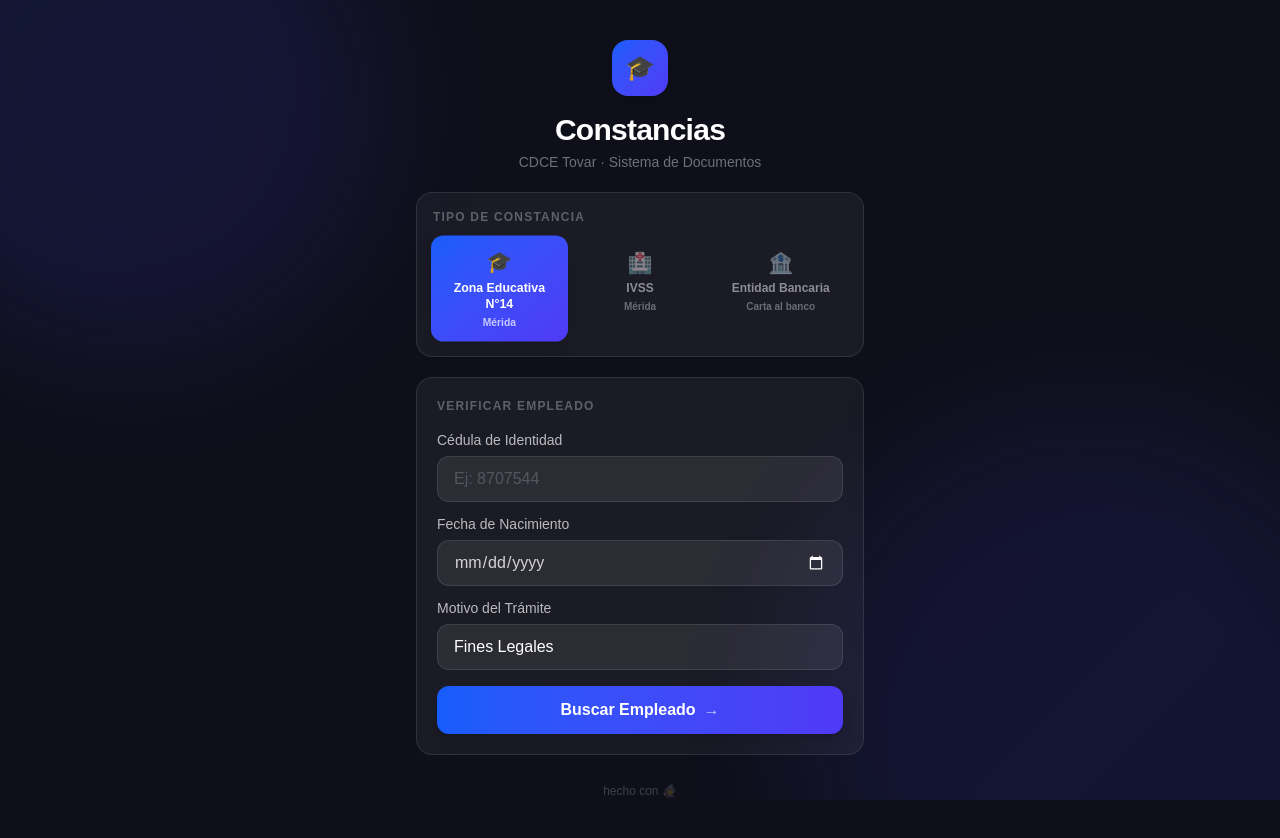
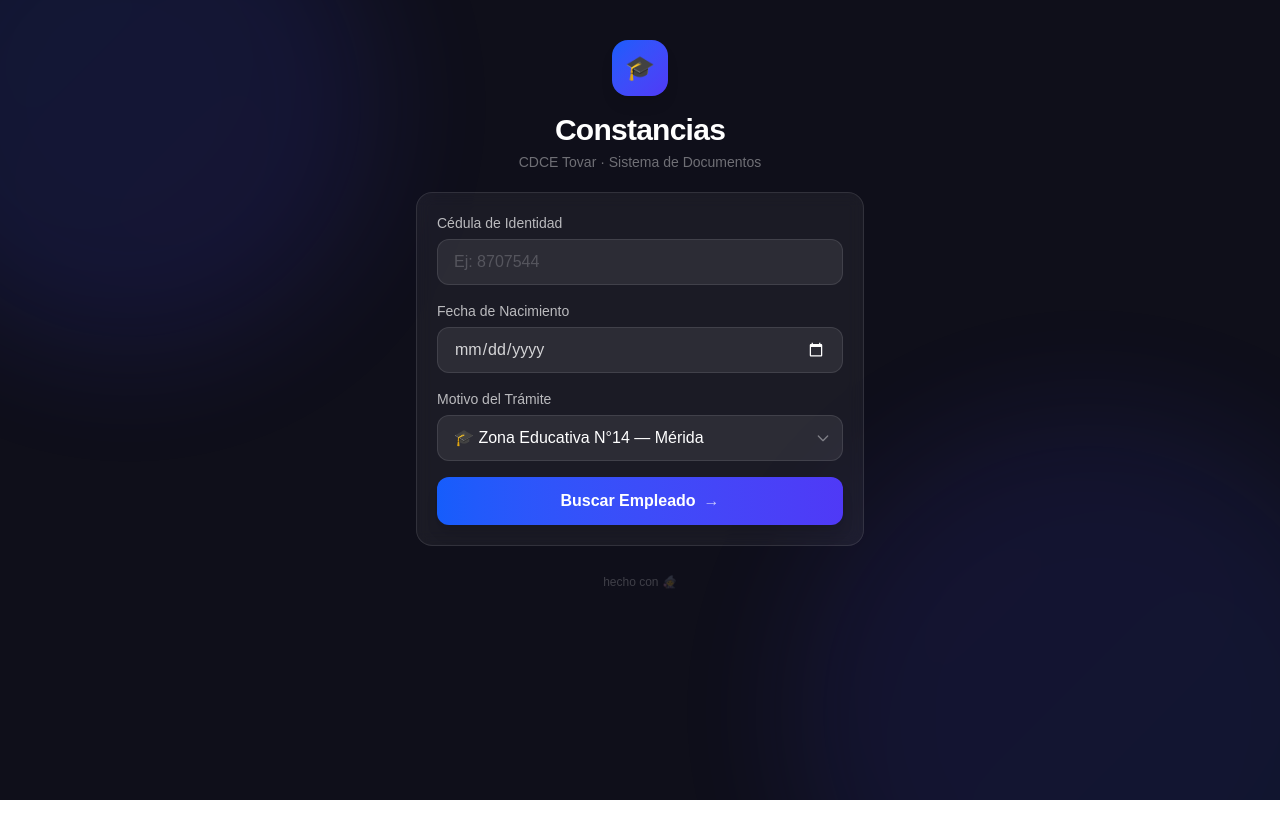
Before and after one commit to btja1012/constancia, a Next.js app: page / in a window 1280 px wide. Shown: the top 838 px of the page. After the commit the page ends 800 px from the top, so only its background shows below. Built offline with nearby package versions, Linux system fonts and the light colour scheme.

Commit message:
refactor: tipo de constancia como dropdown — motivo de trámite unificado

```diff
--- a/src/app/page.tsx
+++ b/src/app/page.tsx
@@ -8,9 +8,9 @@ interface Empleado { nombre: string; cedula: string; cargo: string; fecha_ingres
 interface Config   { director_nombre: string; director_cargo: string; institucion: string; }
 
 const TIPOS = [
-  { id: "zona"  as TipoConstancia, label: "Zona Educativa N°14", sub: "Mérida",        icon: "🎓", from: "from-blue-600",    to: "to-indigo-600",  ring: "focus:ring-blue-400",    btn: "from-blue-600 to-indigo-600 hover:from-blue-500 hover:to-indigo-500",       badge: "bg-blue-100 text-blue-700"       },
-  { id: "ivss"  as TipoConstancia, label: "IVSS",                sub: "Mérida",        icon: "🏥", from: "from-emerald-600", to: "to-teal-600",    ring: "focus:ring-emerald-400", btn: "from-emerald-600 to-teal-600 hover:from-emerald-500 hover:to-teal-500",   badge: "bg-emerald-100 text-emerald-700" },
-  { id: "banco" as TipoConstancia, label: "Entidad Bancaria",    sub: "Carta al banco", icon: "🏦", from: "from-violet-600", to: "to-purple-600",  ring: "focus:ring-violet-400",  btn: "from-violet-600 to-purple-600 hover:from-violet-500 hover:to-purple-500", badge: "bg-violet-100 text-violet-700"   },
+  { id: "zona"  as TipoConstancia, label: "Zona Educativa N°14 — Mérida", icon: "🎓", tramite: "Zona Educativa N°14 Mérida", from: "from-blue-600",    to: "to-indigo-600",  ring: "focus:ring-blue-400",   btn: "from-blue-600 to-indigo-600 hover:from-blue-500 hover:to-indigo-500",       badge: "bg-blue-100 text-blue-700"       },
+  { id: "ivss"  as TipoConstancia, label: "IVSS — Mérida",                icon: "🏥", tramite: "IVSS Mérida",                from: "from-emerald-600", to: "to-teal-600",    ring: "focus:ring-emerald-400",btn: "from-emerald-600 to-teal-600 hover:from-emerald-500 hover:to-teal-500",   badge: "bg-emerald-100 text-emerald-700" },
+  { id: "banco" as TipoConstancia, label: "Entidad Bancaria",              icon: "🏦", tramite: "",                           from: "from-violet-600", to: "to-purple-600",  ring: "focus:ring-violet-400", btn: "from-violet-600 to-purple-600 hover:from-violet-500 hover:to-purple-500", badge: "bg-violet-100 text-violet-700"   },
 ];
 
 function formatDate(dateStr: string) {
@@ -23,7 +23,6 @@ export default function Home() {
   const [tipo,       setTipo]       = useState<TipoConstancia>("zona");
   const [cedula,     setCedula]     = useState("");
   const [nacimiento, setNacimiento] = useState("");
-  const [tramite,    setTramite]    = useState("Fines Legales");
   const [entidad,    setEntidad]    = useState("");
   const [empleado,   setEmpleado]   = useState<Empleado | null>(null);
   const [config,     setConfig]     = useState<Config | null>(null);
@@ -33,6 +32,15 @@ export default function Home() {
   const [pdfUrl,     setPdfUrl]     = useState<string | null>(null);
 
   const t = TIPOS.find((x) => x.id === tipo)!;
+  // El tramite es el tipo de constancia; para banco es el nombre del banco
+  const tramite = tipo === "banco" ? (entidad || "Entidad Bancaria") : t.tramite;
+
+  const handleTipo = (val: string) => {
+    setTipo(val as TipoConstancia);
+    setEmpleado(null);
+    setError("");
+    setPdfUrl(null);
+  };
 
   const buscar = async () => {
     setError(""); setEmpleado(null); setPdfUrl(null);
@@ -53,26 +61,23 @@ export default function Home() {
 
   const generarPDF = async () => {
     if (!empleado || !config) return;
-    setPdfLoading(true);
-    setPdfUrl(null);
+    setPdfLoading(true); setPdfUrl(null);
     try {
       const hoy          = formatDate(new Date().toISOString().split("T")[0]);
       const fechaIngreso = formatDate(empleado.fecha_ingreso);
-
-      // Carga lazy total — evita error "re is not a function" en SSR/hidratación
-      const { pdf } = await import("@react-pdf/renderer");
-      const baseUrl = window.location.origin;
+      const { pdf }      = await import("@react-pdf/renderer");
+      const baseUrl      = window.location.origin;
 
       let docElement;
       if (tipo === "zona") {
         const { default: Comp } = await import("@/components/ConstanciaZonaEducativa");
-        docElement = <Comp nombre={empleado.nombre} cedula={empleado.cedula} cargo={empleado.cargo} fechaIngreso={fechaIngreso} ubicacion={empleado.ubicacion} directorNombre={config.director_nombre} directorCargo={config.director_cargo} tramite={tramite || "Fines Legales"} hoy={hoy} baseUrl={baseUrl} />;
+        docElement = <Comp nombre={empleado.nombre} cedula={empleado.cedula} cargo={empleado.cargo} fechaIngreso={fechaIngreso} ubicacion={empleado.ubicacion} directorNombre={config.director_nombre} directorCargo={config.director_cargo} tramite={tramite} hoy={hoy} baseUrl={baseUrl} />;
       } else if (tipo === "ivss") {
         const { default: Comp } = await import("@/components/ConstanciaIVSS");
-        docElement = <Comp nombre={empleado.nombre} cedula={empleado.cedula} cargo={empleado.cargo} fechaIngreso={fechaIngreso} ubicacion={empleado.ubicacion} directorNombre={config.director_nombre} directorCargo={config.director_cargo} tramite={tramite || "Trámite IVSS"} hoy={hoy} baseUrl={baseUrl} />;
+        docElement = <Comp nombre={empleado.nombre} cedula={empleado.cedula} cargo={empleado.cargo} fechaIngreso={fechaIngreso} ubicacion={empleado.ubicacion} directorNombre={config.director_nombre} directorCargo={config.director_cargo} tramite={tramite} hoy={hoy} baseUrl={baseUrl} />;
       } else {
         const { default: Comp } = await import("@/components/ConstanciaBanco");
-        docElement = <Comp nombre={empleado.nombre} cedula={empleado.cedula} cargo={empleado.cargo} fechaIngreso={fechaIngreso} ubicacion={empleado.ubicacion} directorNombre={config.director_nombre} directorCargo={config.director_cargo} entidadBancaria={entidad} tramite={tramite || "Trámite bancario"} hoy={hoy} baseUrl={baseUrl} />;
+        docElement = <Comp nombre={empleado.nombre} cedula={empleado.cedula} cargo={empleado.cargo} fechaIngreso={fechaIngreso} ubicacion={empleado.ubicacion} directorNombre={config.director_nombre} directorCargo={config.director_cargo} entidadBancaria={entidad} tramite={tramite} hoy={hoy} baseUrl={baseUrl} />;
       }
 
       const blob = await pdf(docElement).toBlob();
@@ -80,15 +85,13 @@ export default function Home() {
     } catch (e) {
       console.error("Error generando PDF:", e);
       setError("No se pudo generar el PDF. Intenta de nuevo.");
-    } finally {
-      setPdfLoading(false);
-    }
+    } finally { setPdfLoading(false); }
   };
 
   const descargar = () => {
     if (!pdfUrl || !empleado) return;
-    const a    = document.createElement("a");
-    a.href     = pdfUrl;
+    const a = document.createElement("a");
+    a.href = pdfUrl;
     a.download = `Constancia_${tipo.toUpperCase()}_${empleado.cedula}.pdf`;
     a.click();
   };
@@ -113,57 +116,72 @@ export default function Home() {
           <p className="text-white/40 text-sm mt-1">CDCE Tovar · Sistema de Documentos</p>
         </div>
 
-        {/* Selector tipo */}
-        <div className="animate-fade-in-up delay-100 bg-white/[0.05] backdrop-blur-sm border border-white/10 rounded-2xl p-4">
-          <p className="text-xs font-semibold text-white/30 uppercase tracking-widest mb-3">Tipo de constancia</p>
-          <div className="grid grid-cols-3 gap-2">
+        {/* Formulario */}
+        <div className="animate-fade-in-up delay-100 bg-white/[0.05] backdrop-blur-sm border border-white/10 rounded-2xl p-5 space-y-4">
+
+          {/* Cédula */}
+          <div>
+            <label className="block text-sm font-medium text-white/70 mb-1.5">Cédula de Identidad</label>
+            <input
+              type="text"
+              value={cedula}
+              onChange={(e) => setCedula(e.target.value)}
+              onKeyDown={(e) => e.key === "Enter" && buscar()}
+              placeholder="Ej: 8707544"
+              className={`w-full px-4 py-2.5 rounded-xl bg-white/[0.08] border border-white/10 text-white placeholder-white/20 focus:outline-none focus:ring-2 ${t.ring} focus:border-transparent transition`}
+            />
+          </div>
+
+          {/* Fecha de nacimiento */}
+          <div>
+            <label className="block text-sm font-medium text-white/70 mb-1.5">Fecha de Nacimiento</label>
+            <input
+              type="date"
+              value={nacimiento}
+              onChange={(e) => setNacimiento(e.target.value)}
+              className={`w-full px-4 py-2.5 rounded-xl bg-white/[0.08] border border-white/10 text-white/80 focus:outline-none focus:ring-2 ${t.ring} focus:border-transparent transition [color-scheme:dark]`}
+            />
+          </div>
+
+          {/* Dropdown tipo / motivo */}
+          <div>
+            <label className="block text-sm font-medium text-white/70 mb-1.5">Motivo del Trámite</label>
+            <div className="relative">
+              <select
+                value={tipo}
+                onChange={(e) => handleTipo(e.target.value)}
+                className={`w-full appearance-none px-4 py-2.5 pr-10 rounded-xl bg-white/[0.08] border border-white/10 text-white focus:outline-none focus:ring-2 ${t.ring} focus:border-transparent transition cursor-pointer [color-scheme:dark]`}
+              >
                 {TIPOS.map((opt) => (
-              <button key={opt.id}
-                onClick={() => { setTipo(opt.id); setEmpleado(null); setError(""); setPdfUrl(null); }}
-                className={`flex flex-col items-center gap-1 px-2 py-3 rounded-xl text-xs font-semibold transition-all duration-300 ${
-                  tipo === opt.id
-                    ? `bg-gradient-to-br ${opt.from} ${opt.to} text-white shadow-lg scale-[1.03] pill-active`
-                    : "text-white/50 hover:text-white/80 hover:bg-white/[0.07]"
-                }`}>
-                <span className="text-xl">{opt.icon}</span>
-                <span className="leading-tight text-center">{opt.label}</span>
-                <span className="text-[10px] opacity-70">{opt.sub}</span>
-              </button>
+                  <option key={opt.id} value={opt.id}>
+                    {opt.icon}  {opt.label}
+                  </option>
                 ))}
+              </select>
+              {/* Chevron custom */}
+              <div className="pointer-events-none absolute inset-y-0 right-3 flex items-center">
+                <svg className="w-4 h-4 text-white/40" fill="none" viewBox="0 0 24 24" stroke="currentColor">
+                  <path strokeLinecap="round" strokeLinejoin="round" strokeWidth={2} d="M19 9l-7 7-7-7" />
+                </svg>
+              </div>
             </div>
           </div>
 
-        {/* Formulario */}
-        <div className="animate-fade-in-up delay-200 bg-white/[0.05] backdrop-blur-sm border border-white/10 rounded-2xl p-5 space-y-4">
-          <p className="text-xs font-semibold text-white/30 uppercase tracking-widest">Verificar empleado</p>
-          <div className="space-y-3">
-            <div>
-              <label className="block text-sm font-medium text-white/70 mb-1.5">Cédula de Identidad</label>
-              <input type="text" value={cedula} onChange={(e) => setCedula(e.target.value)}
-                onKeyDown={(e) => e.key === "Enter" && buscar()} placeholder="Ej: 8707544"
-                className={`w-full px-4 py-2.5 rounded-xl bg-white/[0.08] border border-white/10 text-white placeholder-white/20 focus:outline-none focus:ring-2 ${t.ring} focus:border-transparent transition`} />
-            </div>
-            <div>
-              <label className="block text-sm font-medium text-white/70 mb-1.5">Fecha de Nacimiento</label>
-              <input type="date" value={nacimiento} onChange={(e) => setNacimiento(e.target.value)}
-                className={`w-full px-4 py-2.5 rounded-xl bg-white/[0.08] border border-white/10 text-white/80 focus:outline-none focus:ring-2 ${t.ring} focus:border-transparent transition [color-scheme:dark]`} />
-            </div>
-            <div>
-              <label className="block text-sm font-medium text-white/70 mb-1.5">Motivo del Trámite</label>
-              <input type="text" value={tramite} onChange={(e) => setTramite(e.target.value)}
-                placeholder="Fines Legales"
-                className={`w-full px-4 py-2.5 rounded-xl bg-white/[0.08] border border-white/10 text-white placeholder-white/20 focus:outline-none focus:ring-2 ${t.ring} focus:border-transparent transition`} />
-            </div>
+          {/* Campo banco — solo si es tipo banco */}
           {tipo === "banco" && (
             <div className="animate-slide-up">
               <label className="block text-sm font-medium text-white/70 mb-1.5">Nombre del Banco</label>
-                <input type="text" value={entidad} onChange={(e) => setEntidad(e.target.value)}
+              <input
+                type="text"
+                value={entidad}
+                onChange={(e) => setEntidad(e.target.value)}
                 placeholder="Ej: Banco de Venezuela"
-                  className={`w-full px-4 py-2.5 rounded-xl bg-white/[0.08] border border-white/10 text-white placeholder-white/20 focus:outline-none focus:ring-2 ${t.ring} focus:border-transparent transition`} />
+                className={`w-full px-4 py-2.5 rounded-xl bg-white/[0.08] border border-white/10 text-white placeholder-white/20 focus:outline-none focus:ring-2 ${t.ring} focus:border-transparent transition`}
+              />
             </div>
           )}
-          </div>
 
+          {/* Error */}
           {error && (
             <div className="animate-slide-up flex items-center gap-2 bg-red-500/10 border border-red-500/20 text-red-400 rounded-xl px-4 py-3 text-sm">
               <svg className="w-4 h-4 shrink-0" fill="currentColor" viewBox="0 0 20 20">
@@ -173,11 +191,16 @@ export default function Home() {
             </div>
           )}
 
-          <button onClick={buscar} disabled={loading}
-            className={`w-full bg-gradient-to-r ${t.btn} disabled:opacity-40 text-white font-semibold py-3 rounded-xl transition-all duration-300 shadow-lg flex items-center justify-center gap-2`}>
+          {/* Botón buscar */}
+          <button
+            onClick={buscar}
+            disabled={loading}
+            className={`w-full bg-gradient-to-r ${t.btn} disabled:opacity-40 text-white font-semibold py-3 rounded-xl transition-all duration-300 shadow-lg flex items-center justify-center gap-2`}
+          >
             {loading
               ? <><svg className="spinner w-4 h-4" viewBox="0 0 24 24" fill="none"><circle className="opacity-25" cx="12" cy="12" r="10" stroke="currentColor" strokeWidth="4"/><path className="opacity-75" fill="currentColor" d="M4 12a8 8 0 018-8v4a4 4 0 00-4 4H4z"/></svg>Buscando...</>
-              : <><span>Buscar Empleado</span><span className="opacity-70">→</span></>}
+              : <><span>Buscar Empleado</span><span className="opacity-70">→</span></>
+            }
           </button>
         </div>
 
@@ -186,13 +209,13 @@ export default function Home() {
           <div className="animate-slide-up animate-glow-pulse bg-white/[0.06] backdrop-blur-sm border border-white/10 rounded-2xl p-5 space-y-4">
             <div className="flex items-center justify-between">
               <p className="text-xs font-semibold text-white/30 uppercase tracking-widest">Empleado encontrado</p>
-              <span className={`text-xs font-semibold px-2.5 py-1 rounded-full ${t.badge}`}>{t.icon} {t.label}</span>
+              <span className={`text-xs font-semibold px-2.5 py-1 rounded-full ${t.badge}`}>{t.icon} {t.id === "banco" ? entidad || "Banco" : t.label.split("—")[0].trim()}</span>
             </div>
 
             <div className="space-y-2 rounded-xl bg-white/[0.04] border border-white/[0.07] p-4">
               {([
                 ["Nombre",      empleado.nombre],
-                ["Cédula",      empleado.cedula],
+                ["Cédula",      `V-${empleado.cedula}`],
                 ["Cargo",       empleado.cargo],
                 ["Institución", empleado.ubicacion],
                 ["Ingreso",     formatDate(empleado.fecha_ingreso)],
@@ -210,14 +233,15 @@ export default function Home() {
                 className={`w-full bg-gradient-to-r ${t.btn} disabled:opacity-40 text-white font-semibold py-3 rounded-xl transition-all duration-300 shadow-lg flex items-center justify-center gap-2`}>
                 {pdfLoading
                   ? <><svg className="spinner w-4 h-4" viewBox="0 0 24 24" fill="none"><circle className="opacity-25" cx="12" cy="12" r="10" stroke="currentColor" strokeWidth="4"/><path className="opacity-75" fill="currentColor" d="M4 12a8 8 0 018-8v4a4 4 0 00-4 4H4z"/></svg>Generando constancia...</>
-                  : <><svg className="w-4 h-4" fill="none" viewBox="0 0 24 24" stroke="currentColor"><path strokeLinecap="round" strokeLinejoin="round" strokeWidth={2} d="M9 12h6m-6 4h6m2 5H7a2 2 0 01-2-2V5a2 2 0 012-2h5.586a1 1 0 01.707.293l5.414 5.414a1 1 0 01.293.707V19a2 2 0 01-2 2z" /></svg>Generar Constancia PDF</>}
+                  : <><svg className="w-4 h-4" fill="none" viewBox="0 0 24 24" stroke="currentColor"><path strokeLinecap="round" strokeLinejoin="round" strokeWidth={2} d="M9 12h6m-6 4h6m2 5H7a2 2 0 01-2-2V5a2 2 0 012-2h5.586a1 1 0 01.707.293l5.414 5.414a1 1 0 01.293.707V19a2 2 0 01-2 2z" /></svg>Generar Constancia PDF</>
+                }
               </button>
             )}
 
             {/* Paso 2: Ver + Descargar */}
             {pdfUrl && (
               <div className="animate-slide-up space-y-2">
-                <p className="text-xs text-center text-white/30 pb-1">✓ Constancia lista</p>
+                <p className="text-xs text-center text-emerald-400/80 pb-1">✓ Constancia lista</p>
                 <div className="grid grid-cols-2 gap-2">
                   <button onClick={() => window.open(pdfUrl, "_blank")}
                     className="flex items-center justify-center gap-2 bg-white/10 hover:bg-white/20 text-white font-semibold py-3 rounded-xl transition border border-white/10 text-sm">
@@ -235,7 +259,7 @@ export default function Home() {
                     Descargar
                   </button>
                 </div>
-                <button onClick={() => { setPdfUrl(null); }}
+                <button onClick={() => setPdfUrl(null)}
                   className="w-full text-white/30 hover:text-white/50 text-xs py-1 transition">
                   Regenerar constancia
                 </button>
```
Lines whose indentation alone changed are shown as unchanged.
